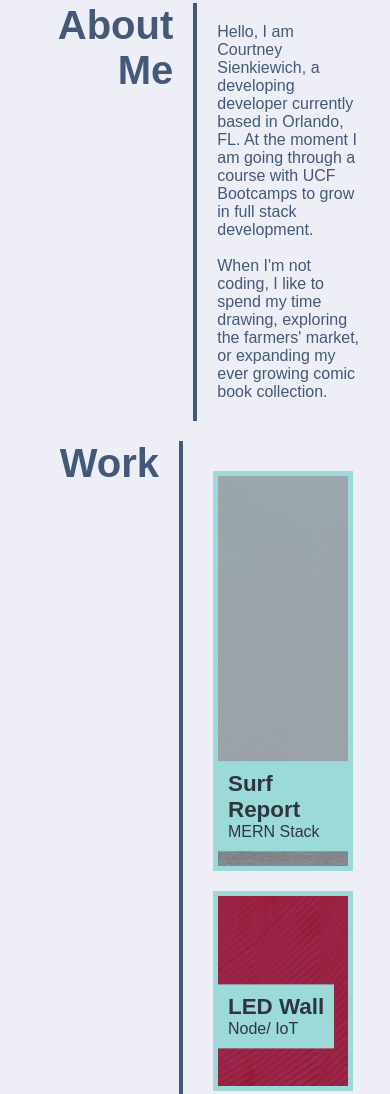
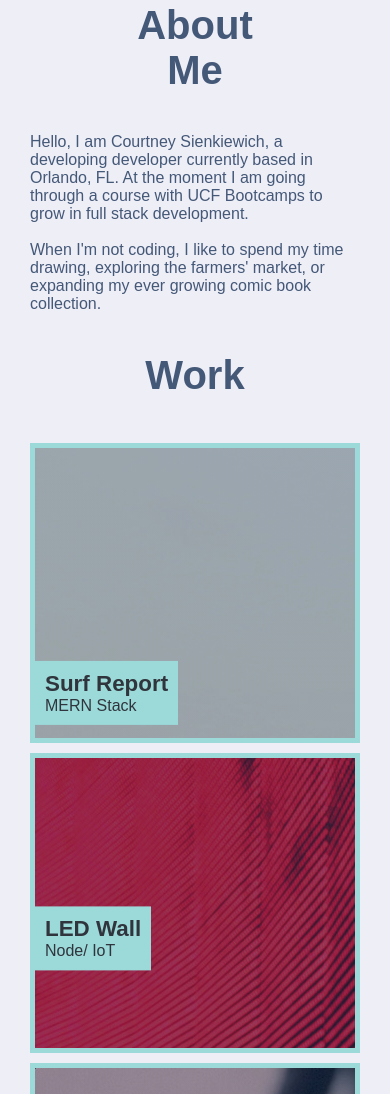
Before and after one commit to SienkC/Portfolio, a plain HTML site: page index.html in a window 390 px wide. Shown: the part 389-1483 px from the top of the page. Drawn offline with Linux system fonts and the light colour scheme.

Commit message:
Added media queries

```diff
--- a/assets/css/style.css
+++ b/assets/css/style.css
@@ -241,3 +241,47 @@ nav a {
 #contact a {
     color: var(--contentColor);
 }
+
+/* Tablets */
+@media screen and (max-width: 992px) {
+
+    nav ul{
+        /* Navigation orientation no longer on right */
+        justify-content: space-around;
+    }
+
+    /* Turn orientation into column */
+    .content{
+        flex-direction: column;
+    }
+
+    /* Center and flatten text. Remove side border*/
+    .side_label{
+        flex:1;
+        text-align: center;
+    }
+
+    /* Remove border */
+    .info{
+        flex:1;
+        border-left:none;
+    }
+}
+
+  /* Smartphones */
+@media screen and (max-width: 768px) {
+
+    /* Work items change to column */
+    .workCont{
+        flex-direction: column;
+        flex-wrap: nowrap;
+        height: fit-content;
+    }
+
+    /* Adjust size of work images */
+    #largeEx,
+    .smallEx{
+        margin: 5px 0px;
+        flex: 0 0 300px;
+    }
+}
```
